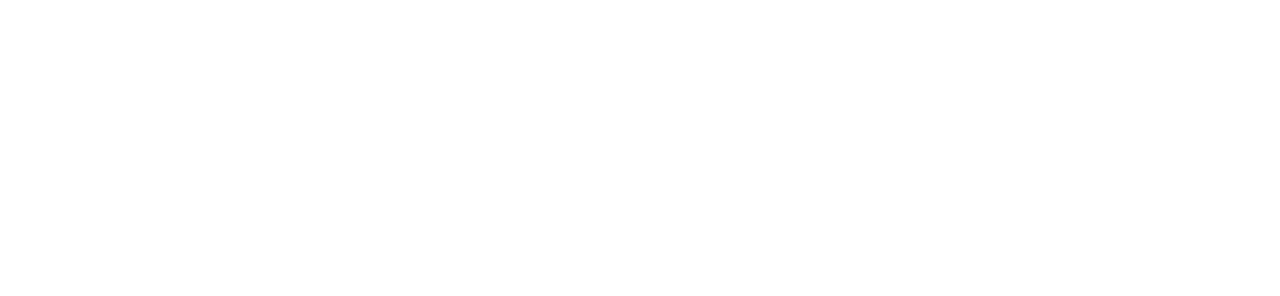
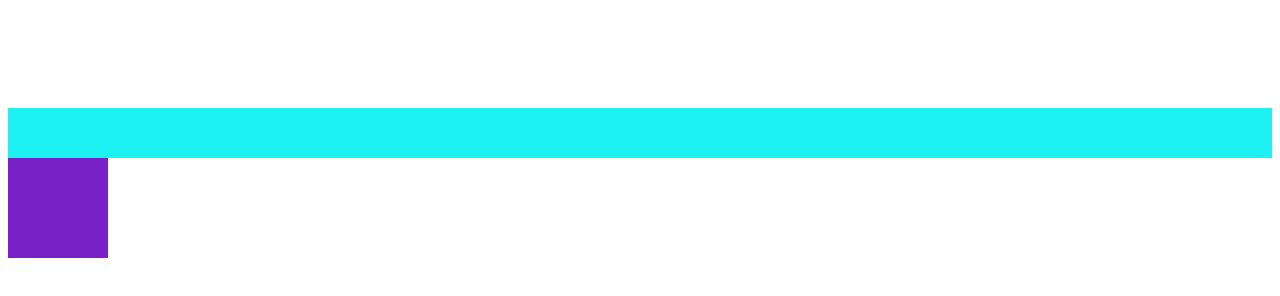
Before and after one commit to yizak223/transitions, a plain HTML site: page index.html in a window 1280 px wide. Drawn offline with Linux system fonts and the light colour scheme.

Commit message:
finishtransitiom

```diff
--- a/index.html
+++ b/index.html
@@ -1,6 +1,19 @@
 <!DOCTYPE html>
 <html>
     <head>
+        <link rel="stylesheet" href="style.css">
+        <meta charset="UTF-8">
+    </head>
+    <body>
 
-    </head>
+    <div class="div1">
+
+    </div>
+    <div class="div2">
+
+    </div>
+    <div class="div3">
+
+    </div>
+    </body>
 </html>
--- /dev/null
+++ b/style.css
@@ -0,0 +1,34 @@
+.div1{
+    width: 100px;
+    height: 100px;
+    background-color: rgb(255, 255, 255);
+    transition: 3s;
+    transition-timing-function:cubic-bezier(0.075, 0.82, 0.165, 1);
+}
+.div1:hover{
+    background-color: rgb(0, 0, 0);
+ transition-delay: 3s;
+}
+.div2{
+    background-color: rgb(29, 241, 241);
+    height: 50px;
+    transition: 5s;
+    transition-timing-function:cubic-bezier(1, 0.165, 0.82, 0.075);
+}
+.div2:hover{
+    height: 500px;
+     transition-delay: 3s;
+}
+.div3{
+    background-color: rgb(120, 33, 201);
+    width: 100px;
+    height: 100px;
+    transition: 3s;
+    transition: all 2s ease-in-out;
+
+}
+.div3:hover{
+    border-radius: 50%;
+    width: 150px;
+    transition-delay: 3s;
+}
```
